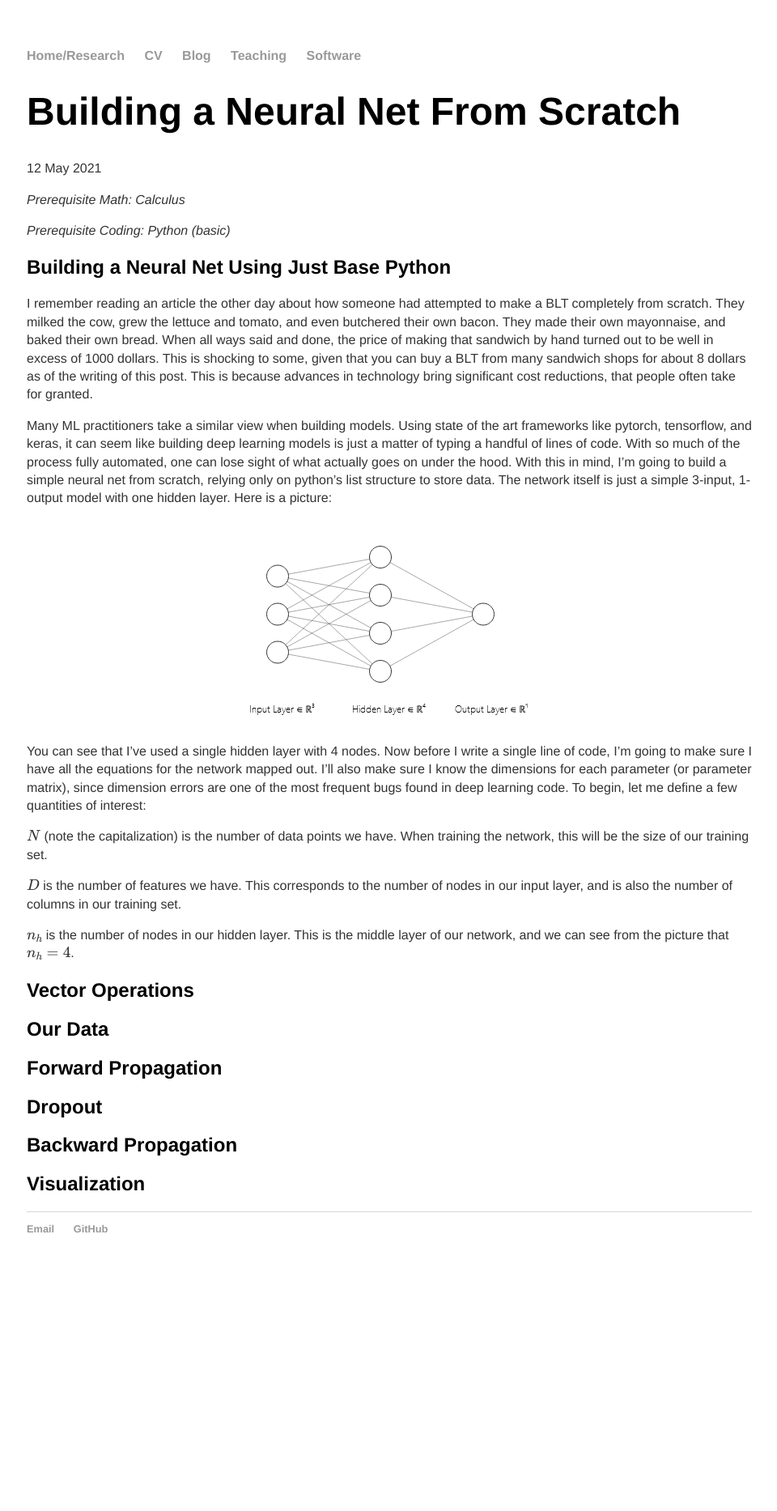
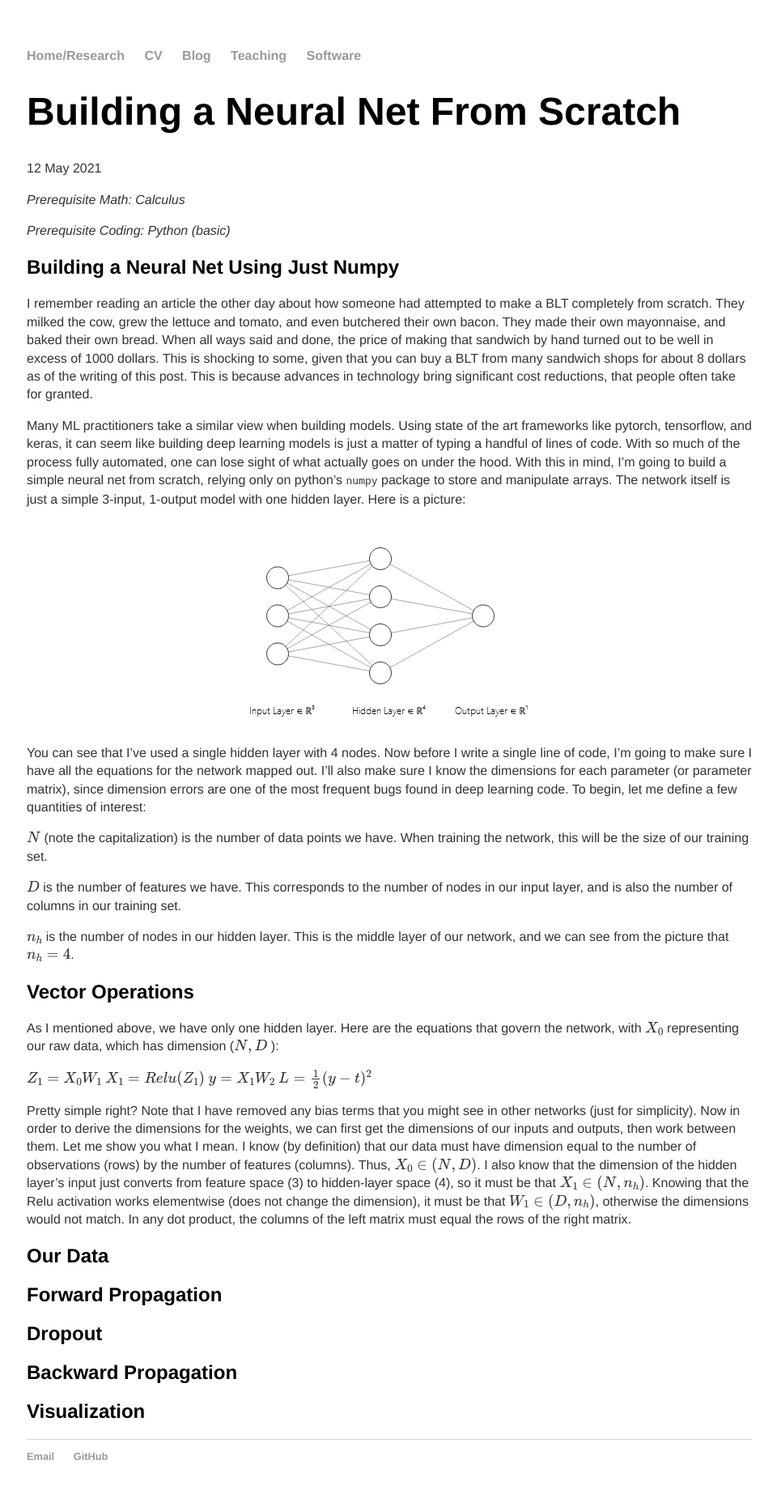
Before and after one commit to 12mre1/12mre1.github.io, a Jekyll site: the page built from _posts/2021-05-12-Building-a-Neural-Net-From-Scratch.md, in a window 1280 px wide. Shown: the whole page at 81% size, without its empty margins (159-1119 px from the left). Built offline with Jekyll 4.4.1, drawn with Linux system fonts in a browser that asks for light colours; formulas are drawn with MathJax 3; before the commit the page ends 1585 px from its top, so only the background shows below that.

Commit message:
update nn post

```diff
--- a/_posts/2021-05-12-Building-a-Neural-Net-From-Scratch.md
+++ b/_posts/2021-05-12-Building-a-Neural-Net-From-Scratch.md
@@ -7,12 +7,12 @@ _Prerequisite Math: Calculus_
 
 _Prerequisite Coding: Python (basic)_
 
-## Building a Neural Net Using Just Base Python
+## Building a Neural Net Using Just Numpy
 
 I remember reading an article the other day about how someone had attempted to make a BLT completely from scratch. They milked the cow, grew the lettuce and tomato, and even butchered their own bacon. They made their own mayonnaise, and baked their own bread. When all ways said and done, the price of making that sandwich by hand turned out to be well in excess of 1000 dollars. This is shocking to some, given that you can buy a BLT from many sandwich shops for about 8 dollars as of the writing of this post. This is because advances in technology bring significant cost reductions, that people often take for granted.
 
 Many ML practitioners take a similar view when building models. Using state of the art frameworks like pytorch, tensorflow, and keras, it can seem like building
-deep learning models is just a matter of typing a handful of lines of code. With so much of the process fully automated, one can lose sight of what actually goes on under the hood. With this in mind, I'm going to build a simple neural net from scratch, relying only on python's list structure to store data. The network itself is just a simple 3-input, 1-output model with one hidden layer. Here is a picture:
+deep learning models is just a matter of typing a handful of lines of code. With so much of the process fully automated, one can lose sight of what actually goes on under the hood. With this in mind, I'm going to build a simple neural net from scratch, relying only on python's `numpy` package to store and manipulate arrays. The network itself is just a simple 3-input, 1-output model with one hidden layer. Here is a picture:
 
 <center><img src="/img/nn-from-scratch.png" alt = "basic-nn"></center>
 
@@ -26,6 +26,15 @@ $$ n_h $$ is the number of nodes in our hidden layer. This is the middle layer o
 
 ## Vector Operations
 
+As I mentioned above, we have only one hidden layer. Here are the equations that govern the network, with \\( X_0 \\) representing our raw data, which has dimension (\\( N, D \\) ):
+
+$$ Z_1 = X_0 W_1 $$
+$$ X_1 = Relu(Z_1) $$
+$$ y = X_1 W_2 $$
+$$ L = \frac{1}{2} (y - t)^2 $$
+
+Pretty simple right? Note that I have removed any bias terms that you might see in other networks (just for simplicity). Now in order to derive the dimensions for the weights, we can first get the dimensions of our inputs and outputs, then work between them. Let me show you what I mean. I know (by definition) that our data must have dimension equal to the number of observations (rows) by the number of features (columns). Thus, \\( X_0 \in (N, D) \\). I also know that the dimension of the hidden layer's input just converts from feature space (3) to hidden-layer space (4), so it must be that \\( X_1 \in (N, n_h) \\). Knowing that the Relu activation works elementwise (does not change the dimension), it must be that \\( W_1 \in (D, n_h) \\), otherwise the dimensions would not match. In any dot product, the columns of the left matrix must equal the rows of the right matrix.
+
 ## Our Data
 
 ## Forward Propagation
```
